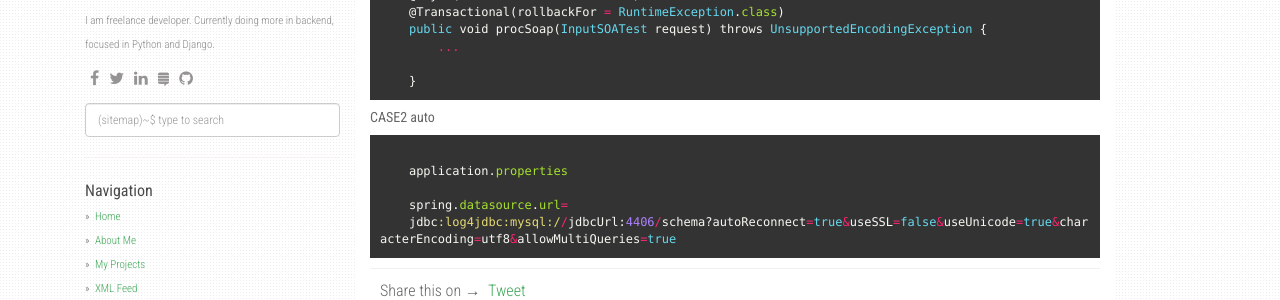
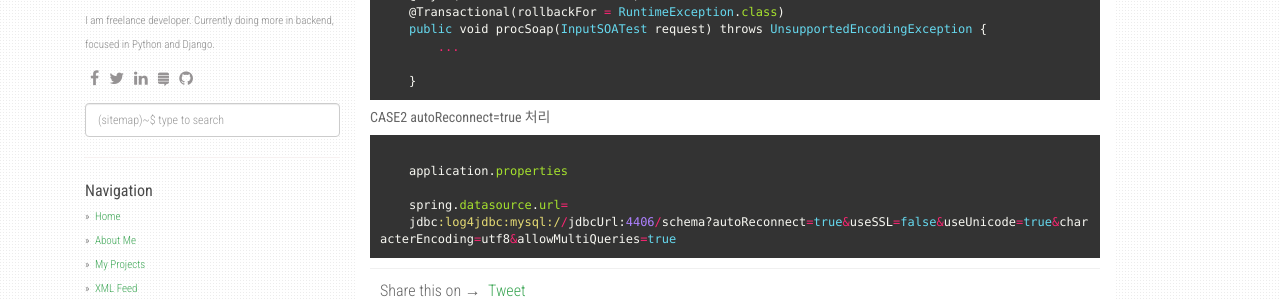
Before and after one commit to ydgkkang/ydgkkang.github.io, a Jekyll site: the page built from _posts/2018-11-09-SOAP 통신 broken pipe Error.markdown, in a window 1280 px wide. Shown: the part 224-524 px from the top of the page. Built offline with Jekyll 4.4.1, drawn with Linux system fonts in a browser that asks for light colours; nearby versions of some CDN libraries; comment, search, counter and statistics services are not loaded.

Commit message:
Update 2018-11-09-SOAP 통신 broken pipe Error.markdown

```diff
--- a/_posts/2018-11-09-SOAP 통신 broken pipe Error.markdown
+++ b/_posts/2018-11-09-SOAP 통신 broken pipe Error.markdown
@@ -20,7 +20,7 @@ xml 파싱한 데이터를 insert / update 할 경우 대량처리시 transactio
 
 {% endhighlight %}
 
-##### CASE2 auto
+##### CASE2 autoReconnect=true 처리
 
     {% highlight ruby %}
     application.properties
```
